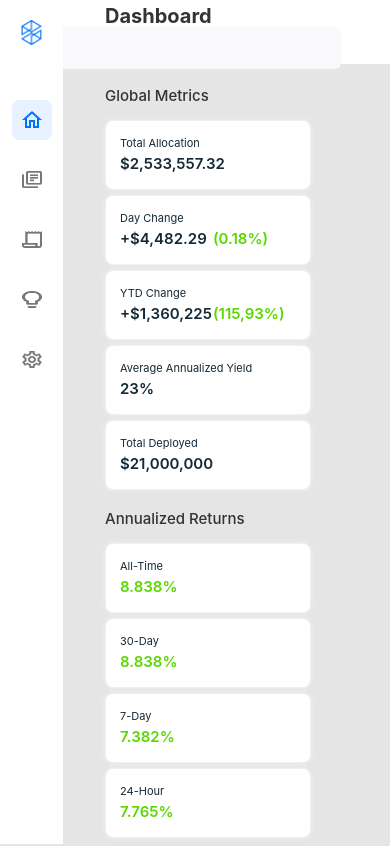
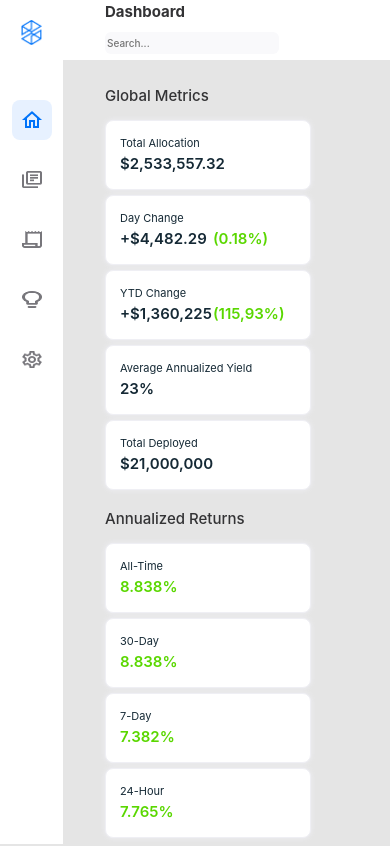
Before and after one commit to fermartin17/token-analytics, a React (Create React App) app in the folder frontend/dashboard/: page /dashboard/pairs/1 in a window 390 px wide. Shown: the top 846 px of the page. Built offline with nearby package versions, Linux system fonts and the light colour scheme; no server answers; a web font is replaced by a local one.

Commit message:
navbar full responsive

```diff
--- a/frontend/dashboard/src/components/Navbar/Navbar.css
+++ b/frontend/dashboard/src/components/Navbar/Navbar.css
@@ -14,6 +14,14 @@ html {
   background: #FFFFFF;
   width: auto;
 }
+@media screen and (max-width: 650px) {
+  .navbar {
+    width: 170px;
+    height: 60px;
+    align-content: baseline;
+    justify-content: center;
+  }
+}
 
 .navbar-text {
   font-family: "Inter";
@@ -27,12 +35,28 @@ html {
   justify-content: left;
   color: #333335;
 }
+@media screen and (max-width: 650px) {
+  .navbar-text {
+    width: 170px;
+    font-size: 15px;
+    justify-content: flex-start;
+  }
+}
 
 .navbar-search {
   display: flex;
   align-items: center;
   justify-content: right;
   padding-right: 49px;
+}
+@media screen and (max-width: 650px) {
+  .navbar-search {
+    align-items: flex-end;
+    justify-content: flex-start;
+    margin-top: 10px;
+    padding-left: 105px;
+    height: 20px;
+  }
 }
 
 .search-input {
@@ -49,5 +73,12 @@ html {
   line-height: 17px;
   color: #C0C0C5;
 }
+@media screen and (max-width: 650px) {
+  .search-input {
+    width: 170px;
+    height: 20px;
+    font-size: 10px;
+  }
+}
 
 /*# sourceMappingURL=Navbar.css.map */
--- a/frontend/dashboard/src/components/Navbar/Navbar.scss
+++ b/frontend/dashboard/src/components/Navbar/Navbar.scss
@@ -15,6 +15,13 @@ html {
   height: 64px;
   background: #FFFFFF;
   width: auto;
+
+  @media screen and (max-width: 650px) {
+    width: 170px;
+    height: 60px;
+    align-content: baseline;
+    justify-content: center;
+  }
 }
 
 .navbar-text {
@@ -29,6 +36,12 @@ html {
   justify-content: left;
 
   color: #333335;
+
+  @media screen and (max-width: 650px) {
+    width: 170px;
+    font-size: 15px;
+    justify-content: flex-start;
+  }
 }
 
 .navbar-search {
@@ -36,6 +49,14 @@ html {
   align-items: center;
   justify-content: right;
   padding-right: 49px;
+
+  @media screen and (max-width: 650px) {
+    align-items: flex-end;
+    justify-content: flex-start;
+    margin-top: 10px;
+    padding-left: 105px;
+    height: 20px;
+  }
 }
 
 .search-input {
@@ -52,4 +73,10 @@ html {
   font-size: 14px;
   line-height: 17px;
   color: #C0C0C5;
+
+  @media screen and (max-width: 650px) {
+    width: 170px;
+    height: 20px;
+    font-size: 10px;
+  }
 }
--- a/frontend/dashboard/src/components/Navbar/Navbar.tsx
+++ b/frontend/dashboard/src/components/Navbar/Navbar.tsx
@@ -5,18 +5,16 @@ import "./Navbar.scss";
 
 import {FC} from "react";
 import {Grid} from "@mui/material";
-import SearchIcon from "@mui/icons-material/Search";
 
 
 export const Navbar: FC<NavbarInterface> = ({title}) => {
 
   return (
     <Grid container xs={12} sm={12} md={12} className={"navbar"}>
-      <Grid item xs={12} sm={6} md={6} className={"navbar-text"}>
+      <Grid xs={12} sm={6} md={6} className={"navbar-text"}>
         {title}
       </Grid>
-      <Grid item xs={12} sm={6} md={6} className={"navbar-search"}>
-        <SearchIcon/>
+      <Grid xs={12} sm={6} md={6} className={"navbar-search"}>
         <input className={"search-input"} type="text" placeholder="Search..." />
       </Grid>
     </Grid>
```
Also changed, not shown: 1 other file (tests, documents, lock files or other folders).
